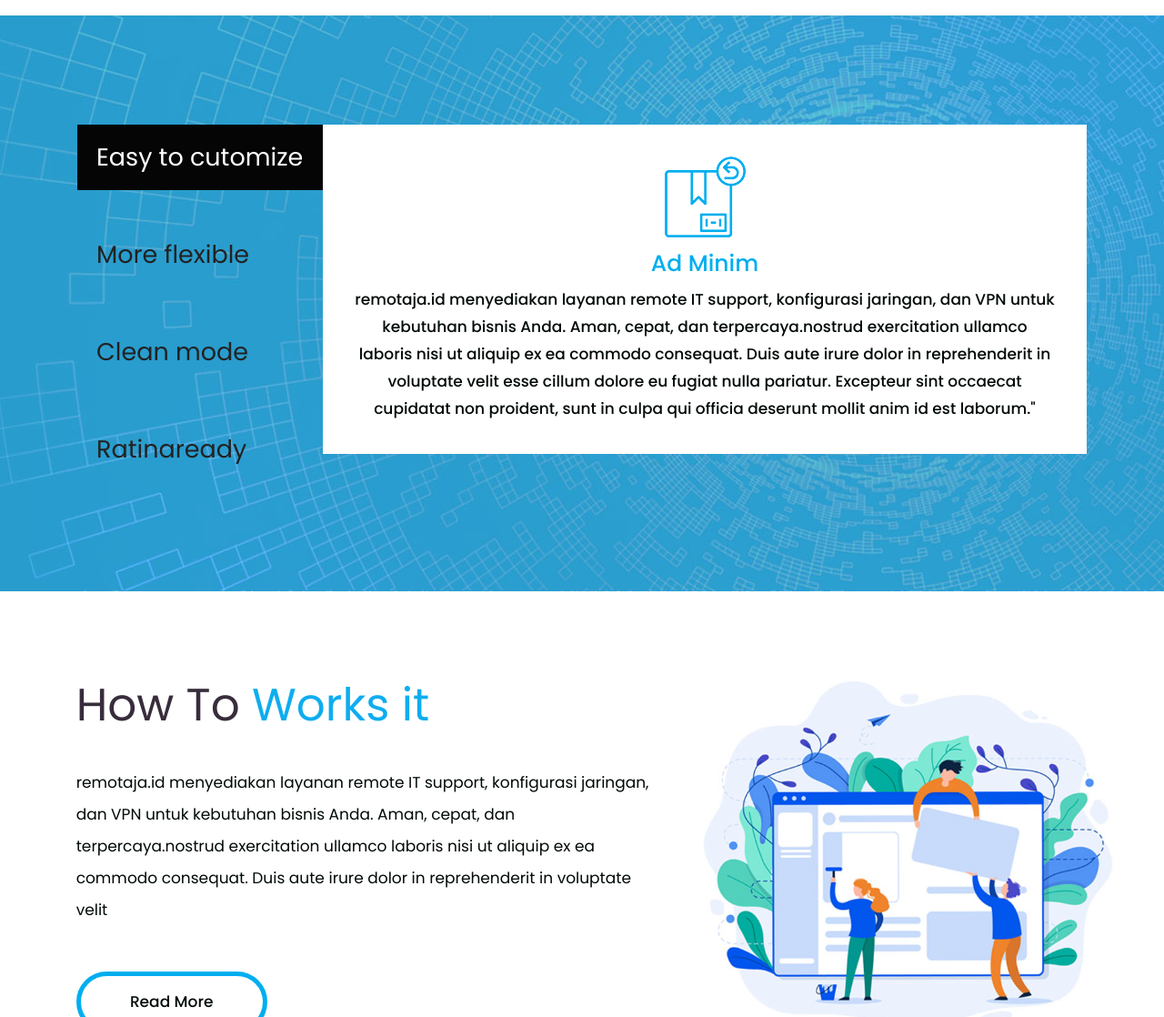
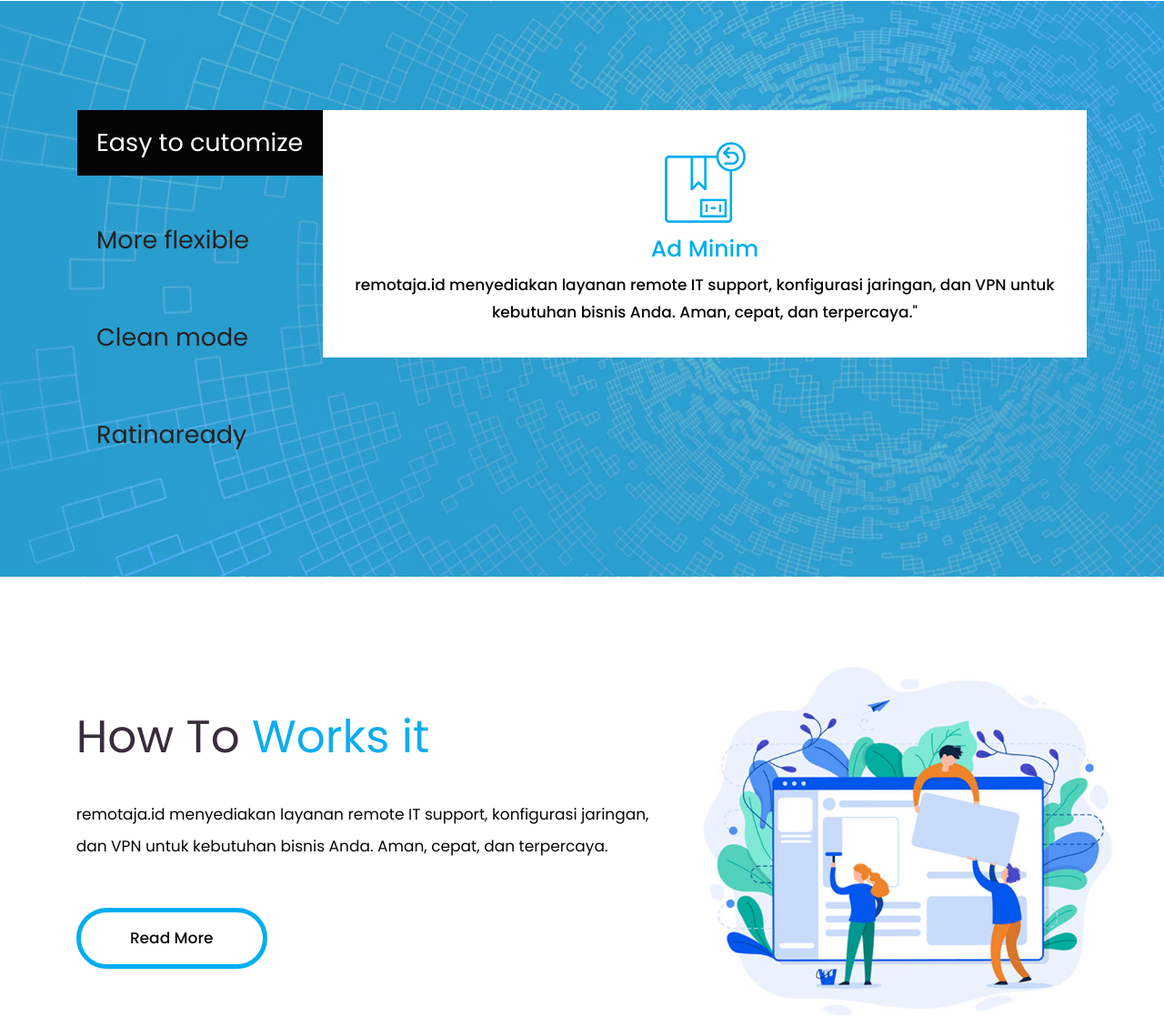
Before and after one commit to remotaja/remotaja, a plain HTML site: page index.html in a window 1280 px wide. Shown: the part 1682-2800 px from the top of the page at 91% size. Drawn offline with nearby package versions, Linux system fonts and the light colour scheme; some packages are replaced by stand-ins of ours.

Commit message:
index.html

```diff
--- a/index.html
+++ b/index.html
@@ -174,7 +174,7 @@
                   <div class="col-md-7">
                      <div class="titlepage">
                         <h2>Tentang <span class="blu">remotaja.id</span></h2>
-                        <p>remotaja.id menyediakan layanan remote IT support, konfigurasi jaringan, dan VPN untuk kebutuhan bisnis Anda. Aman, cepat, dan terpercaya.nostrud exercitation ullamco laboris nisi ut aliquip ex ea commodo consequat. Duis aute irure dolor in reprehenderit in voluptate velit </p>
+                        <p>remotaja.id menyediakan layanan remote IT support, konfigurasi jaringan, dan VPN untuk kebutuhan bisnis Anda. Aman, cepat, dan terpercaya. </p>
                         <a class="read_more">Read More</a>
                      </div>
                   </div>
@@ -210,7 +210,7 @@
                               <div class="choose_box">
                                  <i><img src="images/admin.png" alt="#"/></i>
                                  <h3> Ad Minim</h3>
-                                 <p>remotaja.id menyediakan layanan remote IT support, konfigurasi jaringan, dan VPN untuk kebutuhan bisnis Anda. Aman, cepat, dan terpercaya.nostrud exercitation ullamco laboris nisi ut aliquip ex ea commodo consequat. Duis aute irure dolor in reprehenderit in voluptate velit esse cillum dolore eu fugiat nulla pariatur. Excepteur sint occaecat cupidatat non proident, sunt in culpa qui officia deserunt mollit anim id est laborum."</p>
+                                 <p>remotaja.id menyediakan layanan remote IT support, konfigurasi jaringan, dan VPN untuk kebutuhan bisnis Anda. Aman, cepat, dan terpercaya."</p>
                               </div>
                            </div>
                         </div>
@@ -227,7 +227,7 @@
                   <div class="col-md-7">
                      <div class="titlepage">
                         <h2>How To <span class="blu">Works it</span></h2>
-                        <p>remotaja.id menyediakan layanan remote IT support, konfigurasi jaringan, dan VPN untuk kebutuhan bisnis Anda. Aman, cepat, dan terpercaya.nostrud exercitation ullamco laboris nisi ut aliquip ex ea commodo consequat. Duis aute irure dolor in reprehenderit in voluptate velit </p>
+                        <p>remotaja.id menyediakan layanan remote IT support, konfigurasi jaringan, dan VPN untuk kebutuhan bisnis Anda. Aman, cepat, dan terpercaya. </p>
                         <a class="read_more">Read More</a>
                      </div>
                   </div>
```
